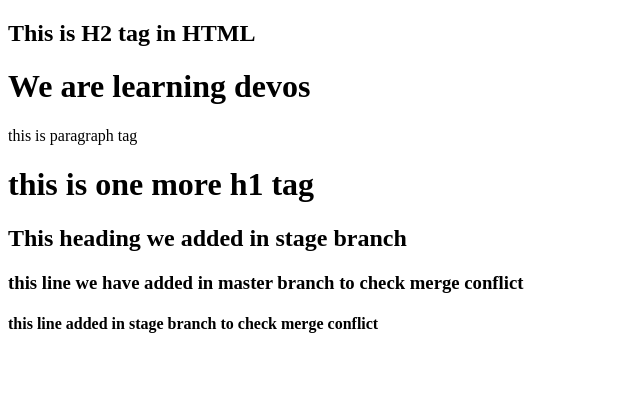
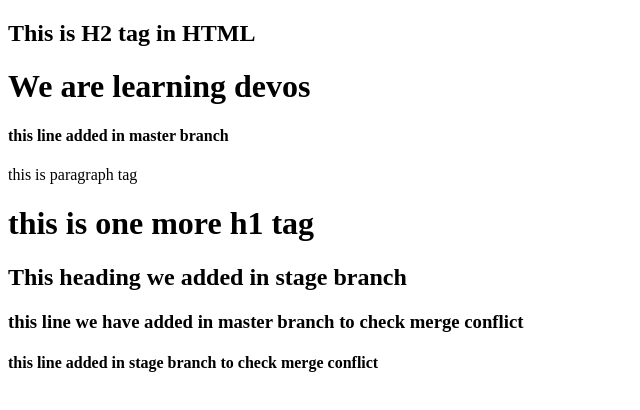
Before and after one commit to Nextgen-cloud-technologies/hdfc-mobile-app, a plain HTML site: page index.html in a window 1280 px wide. Shown: the whole page, without its empty margins (0-640 px from the left). Drawn offline with Linux system fonts and the light colour scheme.

Commit message:
added h4 tag

```diff
--- a/index.html
+++ b/index.html
@@ -8,6 +8,7 @@
 <body>
     <h2>This is H2 tag in HTML</h2>
     <h1>We are learning devos</h1>
+    <h4>this line added in master branch</h4>
     <p>this is paragraph tag</p>
     <h1>this is one more h1 tag</h1>
     <h2>This heading we added in stage branch</h2>
```
